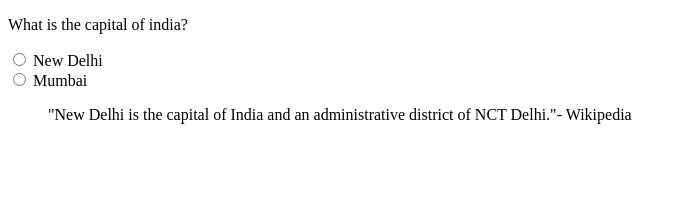
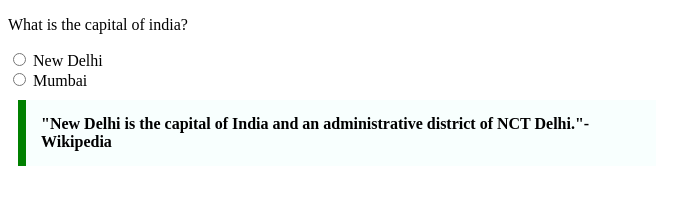
Before and after one commit to acciojob/trivia-Nishar-imam-ali, a website: page main.html in a window 1280 px wide. Shown: the whole page, without its empty margins (0-685 px from the left). Drawn offline with Linux system fonts and the light colour scheme.

Commit message:
created a submission

```diff
--- a/main.html
+++ b/main.html
@@ -28,7 +28,7 @@
         <label for="mumbai">Mumbai</label>
 </form>
 
-	<blockquote cite=https://en.wikipedia.org/wiki/New_Delhi>
+	<blockquote class="quote" cite=https://en.wikipedia.org/wiki/New_Delhi >
         "New Delhi is the capital of India and an administrative district of NCT Delhi."- Wikipedia
     </blockquote>
     <script type="text/javascript" src="./script.js">
```
